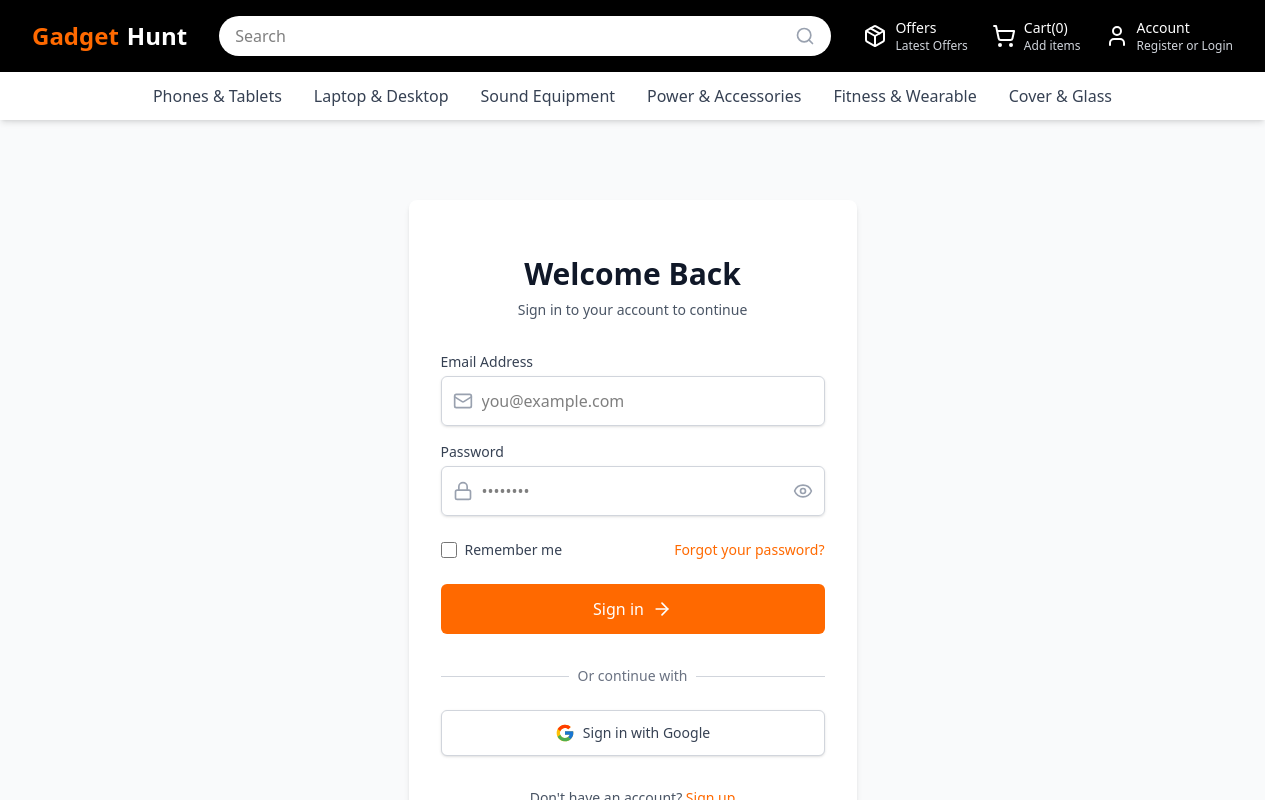
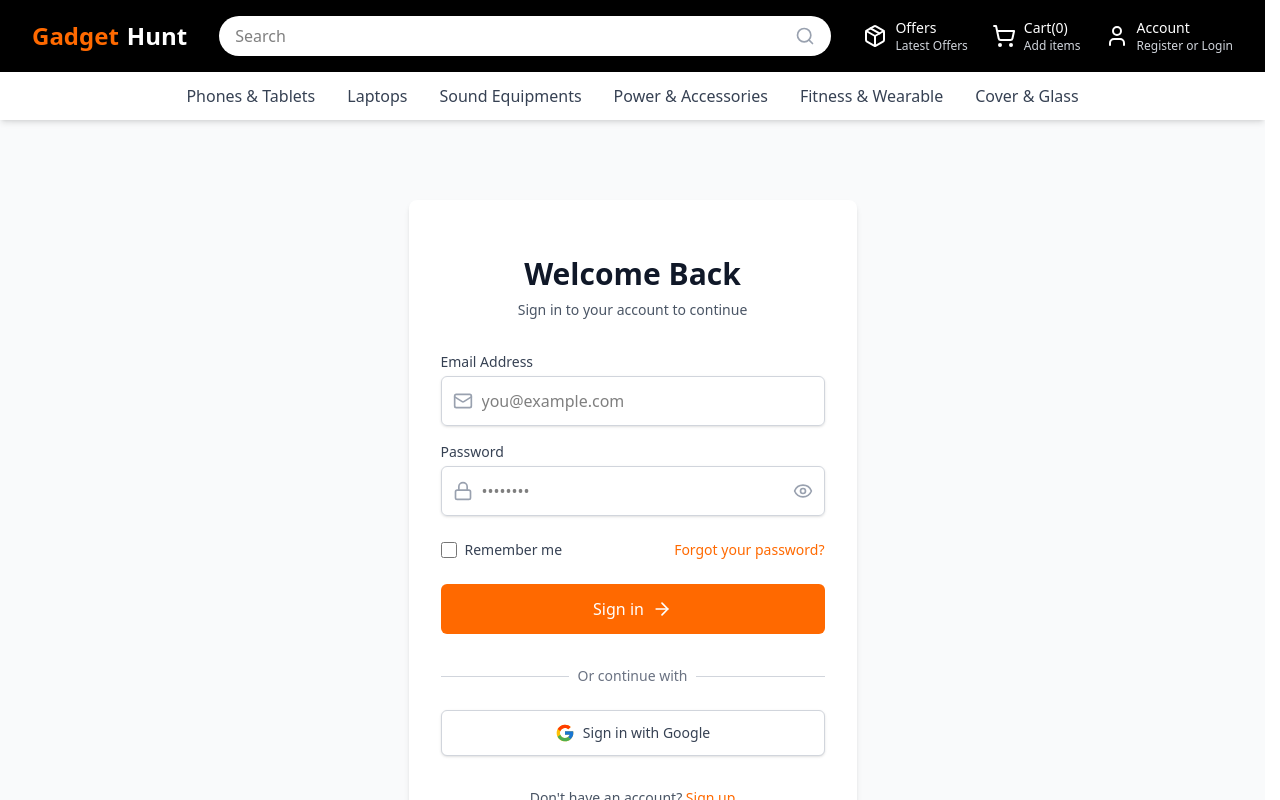
Before and after one commit to NasrulKarib/Gadget-Hunt, a React (Vite) app in the folder frontend/: page /login in a window 1280 px wide. Built offline with nearby package versions, Linux system fonts and the light colour scheme; no server answers.

Commit message:
refactor(header): remove unused category from header

```diff
--- a/frontend/src/components/Header.jsx
+++ b/frontend/src/components/Header.jsx
@@ -161,8 +161,8 @@
           <div className="overflow-x-auto ">
             <ul className="flex justify-center space-x-8 min-w-max px-4 py-3">
               <li className="text-gray-700 hover:text-orange-500 cursor-pointer whitespace-nowrap" onClick={handleShop}>Phones & Tablets</li>
-              <li className="text-gray-700 hover:text-orange-500 cursor-pointer whitespace-nowrap" onClick={handleShop}>Laptop & Desktop</li>
-              <li className="text-gray-700 hover:text-orange-500 cursor-pointer whitespace-nowrap" onClick={handleShop}>Sound Equipment</li>
+              <li className="text-gray-700 hover:text-orange-500 cursor-pointer whitespace-nowrap" onClick={handleShop}>Laptops</li>
+              <li className="text-gray-700 hover:text-orange-500 cursor-pointer whitespace-nowrap" onClick={handleShop}>Sound Equipments</li>
               <li className="text-gray-700 hover:text-orange-500 cursor-pointer whitespace-nowrap" onClick={handleShop}>Power & Accessories</li>
               <li className="text-gray-700 hover:text-orange-500 cursor-pointer whitespace-nowrap" onClick={handleShop}>Fitness & Wearable</li>
               <li className="text-gray-700 hover:text-orange-500 cursor-pointer whitespace-nowrap" onClick={handleShop}>Cover & Glass</li>
```
